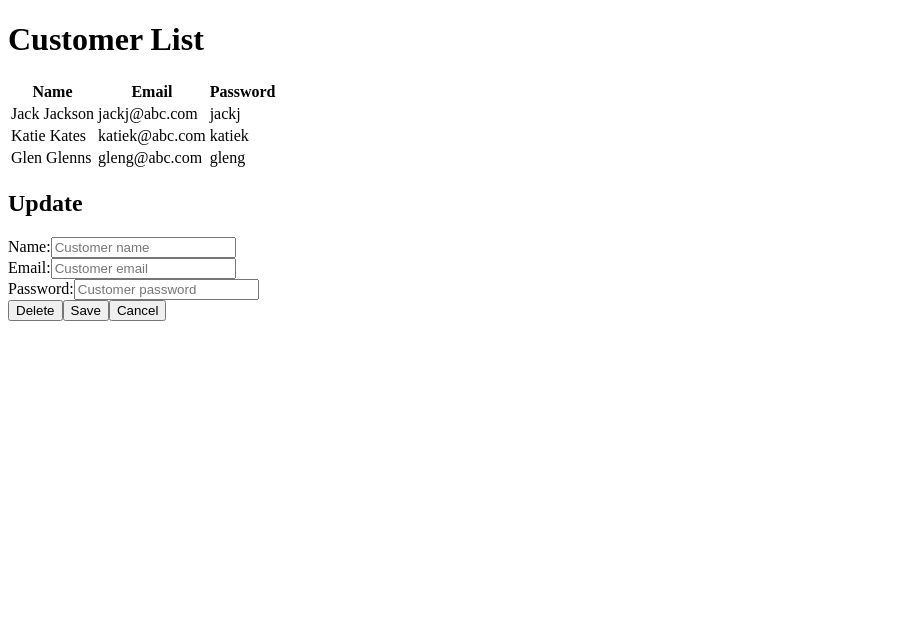
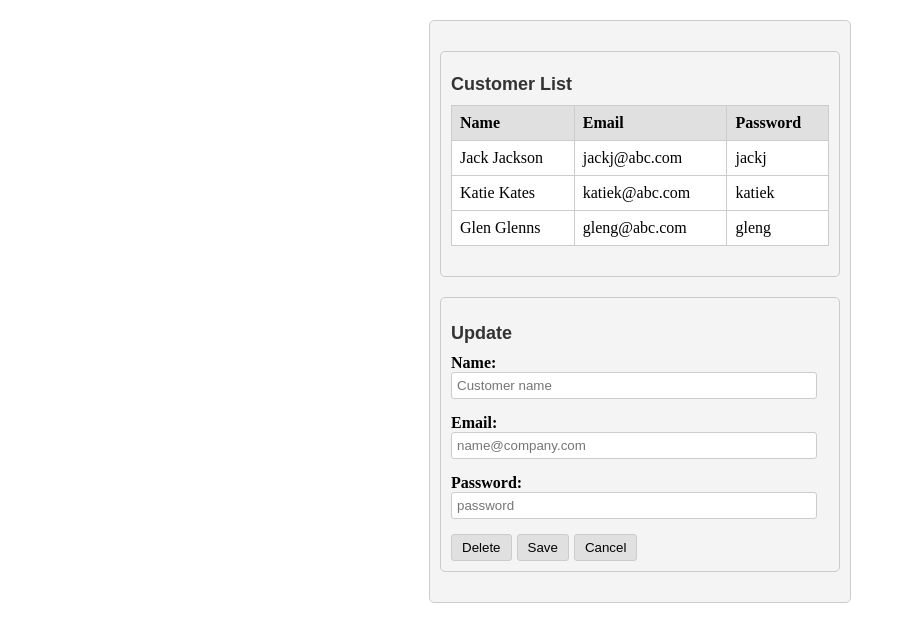
Before and after one commit to lalithaagadde/front-end-application, a React (Vite) app: page / in a window 1280 px wide. Shown: the top 642 px of the page, without its empty margins (0-906 px from the left). Built offline with nearby package versions, Linux system fonts and the light colour scheme.

Commit message:
Added styling

```diff
--- /dev/null
+++ b/src/App.css
@@ -0,0 +1,76 @@
+/* App.css */
+
+.container {
+    max-width: 400px;
+    margin: 20px auto;
+    padding: 10px;
+    border: 1px solid #ccc;
+    border-radius: 5px;
+    background-color: #f4f4f4;
+  }
+
+  h1, h2 {
+    font-family: Arial, sans-serif;
+    font-size: 18px;
+    margin-bottom: 10px;
+    color: #333;
+  }
+
+  table {
+    width: 100%;
+    border-collapse: collapse;
+    margin-bottom: 20px;
+  }
+
+  th, td {
+    padding: 8px;
+    text-align: left;
+    border: 1px solid #ccc;
+  }
+
+  th {
+    background-color: #e0e0e0;
+    font-weight: bold;
+  }
+
+  td {
+    background-color: #fff;
+  }
+
+  form {
+    margin-top: 10px;
+  }
+
+  form label {
+    display: block;
+    margin-bottom: 5px;
+    font-weight: bold;
+  }
+
+  form input[type="text"],
+  form input[type="email"],
+  form input[type="password"] {
+    width: calc(100% - 12px);
+    padding: 5px;
+    margin-bottom: 10px;
+    border: 1px solid #ccc;
+    border-radius: 3px;
+    box-sizing: border-box;
+  }
+
+  form button {
+    padding: 5px 10px;
+    margin-right: 5px;
+    border: 1px solid #ccc;
+    border-radius: 3px;
+    background-color: #e0e0e0;
+    cursor: pointer;
+  }
+
+  form button:hover {
+    background-color: #d0d0d0;
+  }
+
+  form button:active {
+    background-color: #c0c0c0;
+  }
--- a/src/App.jsx
+++ b/src/App.jsx
@@ -1,3 +1,5 @@
+import './App.css'
+
 function App() {
 
   function handleDelete() {
@@ -14,7 +16,8 @@ function App() {
 
   return (
     <>
-    <div>
+    <div className='container'>
+    <div className='container'>
             <h1>Customer List</h1>
             <table>
                 <tr>
@@ -38,8 +41,11 @@ function App() {
                     <td>gleng</td>
                 </tr>
             </table>
-        </div>
-    <div>
+      </div>
+
+
+
+    <div className='container'>
     <h2>Update</h2>
     <form>
       <div>
@@ -52,14 +58,14 @@ function App() {
       <div>
         <label>
           Email:
-          <input type='text' name='email' placeholder='Customer email'></input>
+          <input type='text' name='email' placeholder='name@company.com'></input>
         </label>
       </div>
 
       <div>
         <label>
           Password:
-          <input type='text' name='password' placeholder='Customer password'></input>
+          <input type='text' name='password' placeholder='password'></input>
         </label>
       </div>
 
@@ -71,6 +77,7 @@ function App() {
 
     </form>
   </div>
+  </div>
     </>
   )
 
```
